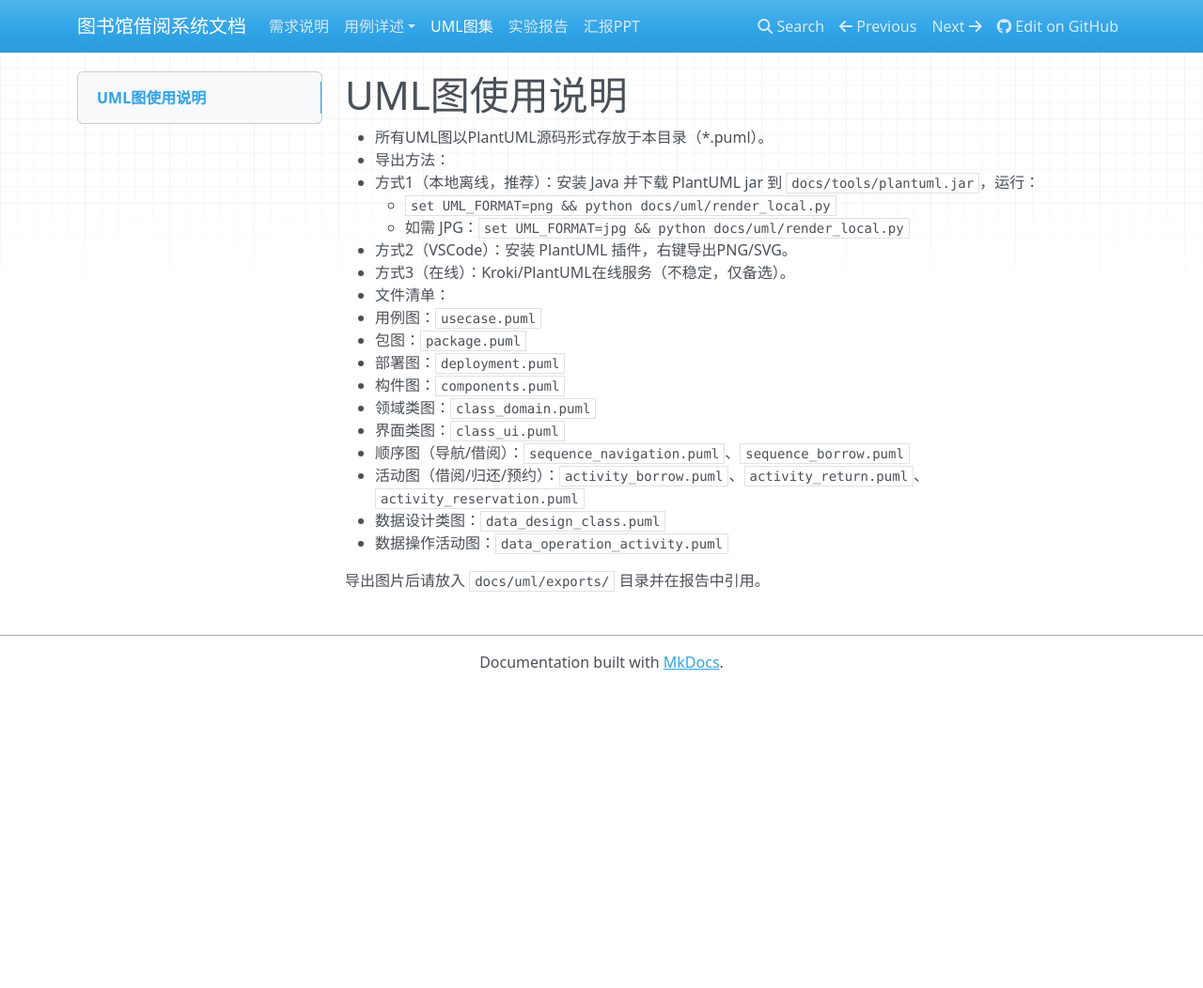
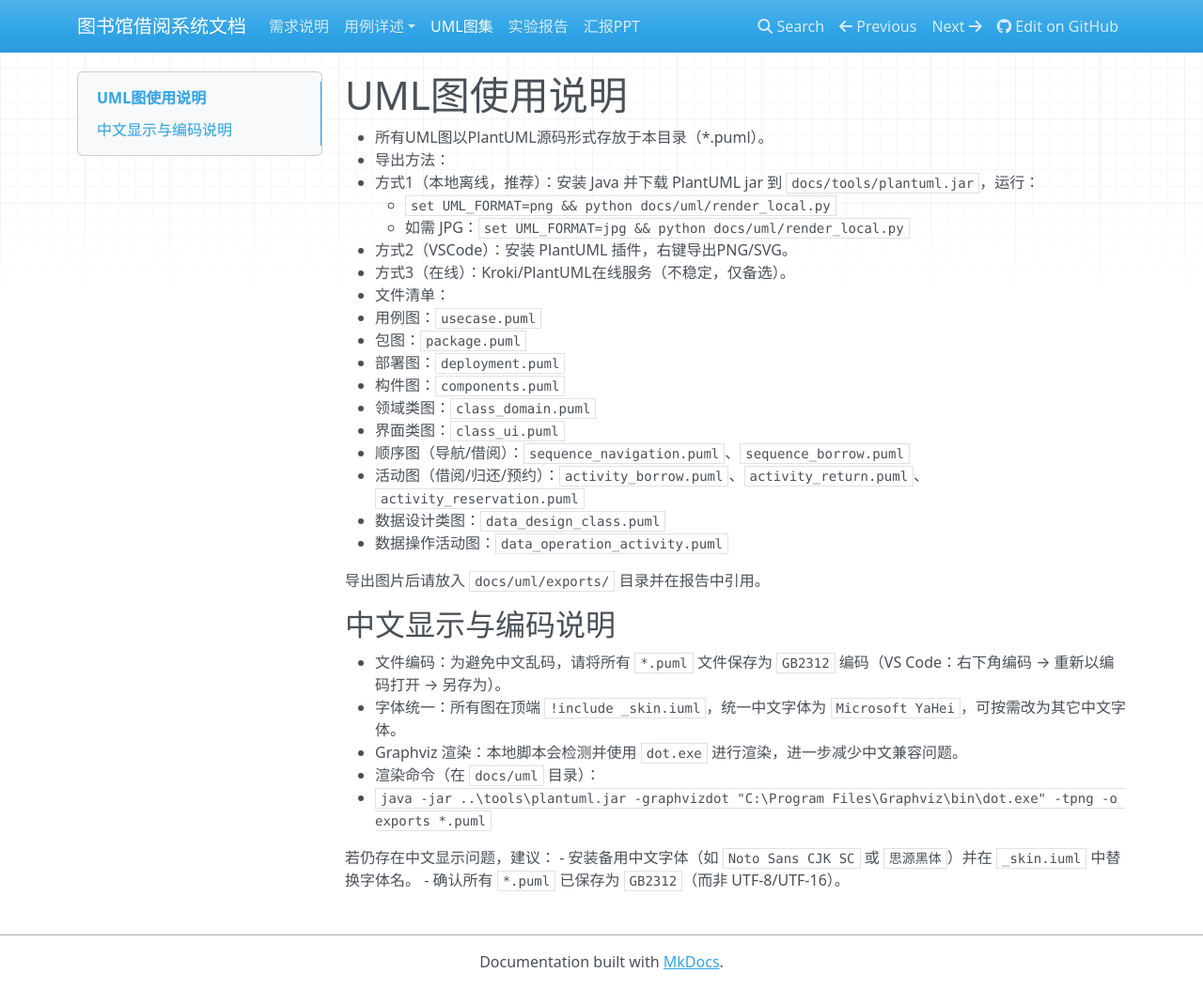
Before and after one commit to Cznorth/library-borrowing-system-fastapi-vue3, an MkDocs documentation site: the page built from docs/uml/README.md, in a window 1280 px wide and 1052 px high. Shown: the whole window at 94% size. Built offline with MkDocs 1.6.1, drawn with Linux system fonts in a browser that asks for light colours; nearby versions of some CDN libraries.

Commit message:
docs(uml): 补充GB2312编码与中文渲染指引

```diff
--- a/docs/uml/README.md
+++ b/docs/uml/README.md
@@ -20,3 +20,15 @@
   - 数据操作活动图：`data_operation_activity.puml`
 
 导出图片后请放入 `docs/uml/exports/` 目录并在报告中引用。
+
+## 中文显示与编码说明
+
+- 文件编码：为避免中文乱码，请将所有 `*.puml` 文件保存为 `GB2312` 编码（VS Code：右下角编码 → 重新以编码打开 → 另存为）。
+- 字体统一：所有图在顶端 `!include _skin.iuml`，统一中文字体为 `Microsoft YaHei`，可按需改为其它中文字体。
+- Graphviz 渲染：本地脚本会检测并使用 `dot.exe` 进行渲染，进一步减少中文兼容问题。
+- 渲染命令（在 `docs/uml` 目录）：
+  - `java -jar ..\tools\plantuml.jar -graphvizdot "C:\Program Files\Graphviz\bin\dot.exe" -tpng -o exports *.puml`
+
+若仍存在中文显示问题，建议：
+- 安装备用中文字体（如 `Noto Sans CJK SC` 或 `思源黑体`）并在 `_skin.iuml` 中替换字体名。
+- 确认所有 `*.puml` 已保存为 `GB2312`（而非 UTF-8/UTF-16）。
```
